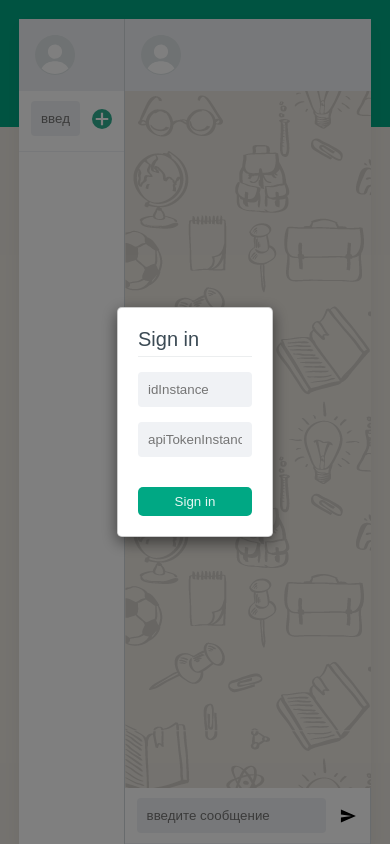
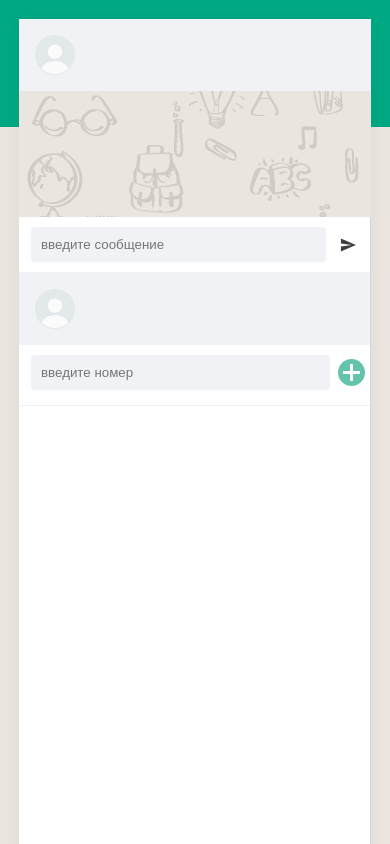
Before and after one commit to eugened503/green-api, a React (Create React App) app: page / in a window 390 px wide. Shown: the top 844 px of the page. Built offline with nearby package versions, Linux system fonts and the light colour scheme.

Commit message:
feat: добавление адаптивных стилей

```diff
--- a/src/components/app/app.jsx
+++ b/src/components/app/app.jsx
@@ -32,7 +32,7 @@ function App() {
     <div className={styles.app}>
       <Header />
       <Chat />
-      <Modal isModal={isModal} setModal={setModal} />
+      {/* <Modal isModal={isModal} setModal={setModal} /> */}
       {messageStatus}
     </div>
   );
--- a/src/components/app/app.module.scss
+++ b/src/components/app/app.module.scss
@@ -1,8 +1,5 @@
 .app {
   display: flex;
-  //overflow-y: auto;
-  //width: 100%;
-  //height: 100%;
   min-height: 100vh;
   justify-content: center;
   align-items: flex-start;
--- a/src/components/chat/chat.jsx
+++ b/src/components/chat/chat.jsx
@@ -5,8 +5,13 @@ import Contacts from "../contacts/contacts";
 const Chat = () => {
   return (
     <div className={styles.chat}>
-      <Contacts></Contacts>
-      <Messages></Messages>
+      <div className={styles.chat__desktop}>
+        <Contacts />
+      </div>
+      <Messages />
+      <div className={styles.chat__mobile}>
+        <Contacts />
+      </div>
     </div>
   );
 };
--- a/src/components/chat/chat.module.scss
+++ b/src/components/chat/chat.module.scss
@@ -7,4 +7,22 @@
   min-height: 512px;
   z-index: 1;
   box-shadow: 0 6px 18px rgba(11, 20, 26, 0.05);
+
+  @media screen and (max-width: 705px) {
+    flex-direction: column;
+  }
+  &__desktop {
+    flex: 0 0 30%;
+    max-width: 30%;
+    @media screen and (max-width: 705px) {
+      display: none;
+    }
+  }
+
+  &__mobile {
+    display: none;
+    @media screen and (max-width: 705px) {
+      display: block;
+    }
+  }
 }
--- a/src/components/contacts/contacts.jsx
+++ b/src/components/contacts/contacts.jsx
@@ -12,6 +12,7 @@ const Contacts = () => {
   const [isNumberInter, setNumberInter] = useState("");
   const [isError, setError] = useState("");
   const dispatch = useDispatch();
+  console.log(contacts);
 
   useEffect(() => {
     if (user.length > 0) {
@@ -19,13 +20,25 @@ const Contacts = () => {
     }
   }, [user]);
 
+  useEffect(() => {
+    setError("");
+  }, [isNumberInter]);
+
   const handleContact = (num) => {
+    if (isNumberInter !== "") {
       if (!contacts.some((item) => item.number === num)) {
+        if (contacts.length === 3) {
+          setError("Допустимое количество чатов: 3");
+          return;
+        }
         dispatch(addContact(num));
         setNumberInter("");
         setError("");
       } else {
         setError("Номер есть в списке контактов!");
+      }
+    } else {
+      setError("Введите номер!");
     }
   };
 
@@ -40,11 +53,9 @@ const Contacts = () => {
             type="text"
             placeholder="введите номер"
           />
-          <div className={styles.contacts__buttons}>
           <button onClick={() => handleContact(isNumberInter)} type="button">
             <AddIcon />
           </button>
-          </div>
         </div>
         <span>{isError}</span>
       </div>
--- a/src/components/contacts/contacts.module.scss
+++ b/src/components/contacts/contacts.module.scss
@@ -1,8 +1,7 @@
 .contacts {
-  flex: 0 0 30%;
-  max-width: 30%;
   background-color: #fff;
   border-right: 1px solid #d1d7db;
+  height: 100%;
 
   &__wrapper {
     border-bottom: 1px solid #f0f2f5;
@@ -12,27 +11,29 @@
       color: red;
       font-size: 12px;
       padding: 0 0 5px 14px;
+      animation: appearance 3s forwards;
     }
   }
 
   &__input {
     display: flex;
-    padding: 10px 12px;
+    gap: 5px;
+    padding: 10px 3px 10px 12px;
+
+    input {
+      width: 89%;
+    }
 
     button {
       display: flex;
+      justify-content: center;
       align-items: center;
+      flex: 1;
 
       svg {
-        width: 20px;
+        width: 27px;
       }
     }
-  }
-
-  &__buttons {
-    display: flex;
-    margin: 0 0 0 12px;
-    gap: 5px;
   }
 
   &__container {
@@ -45,3 +46,12 @@
     }
   }
 }
+
+@keyframes appearance {
+  0% {
+    opacity: 0;
+  }
+  100% {
+    opacity: 1;
+  }
+}
--- a/src/components/messages/messages.jsx
+++ b/src/components/messages/messages.jsx
@@ -12,7 +12,7 @@ import {
 const Messages = () => {
   const { currentNum } = useSelector((state) => state.contacts);
   const { idInstance, apiTokenInstance } = useSelector((state) => state.user);
-  const { message, receiptId, result } = useSelector((state) => state.message);
+  const { message, receiptId } = useSelector((state) => state.message);
   const [isCurrentMessage, setCurrentMessage] = useState(null);
   const dispatch = useDispatch();
 
@@ -48,29 +48,6 @@ const Messages = () => {
     }
   }, [apiTokenInstance, dispatch, idInstance, receiptId]);
 
-  // const getReceiveNotification = () => {
-  //   dispatch(
-  //     receiveNotification({
-  //       idInstance,
-  //       apiTokenInstance,
-  //     })
-  //   );
-  // };
-
-  // const deleteReceiveNotification = () => {
-  //   dispatch(
-  //     deleteNotification({
-  //       idInstance,
-  //       apiTokenInstance,
-  //       receiptId,
-  //     })
-  //   );
-  // };
-
-  // console.log("receiptId", receiptId);
-  // console.log("result", result);
-  // console.log("message", message);
-
   let content;
 
   if (isCurrentMessage) {
@@ -89,31 +66,6 @@ const Messages = () => {
     <div className={styles.messages}>
       <Contact tel={currentNum} />
       {content}
-      {/* <div>
-        <button
-          onClick={getReceiveNotification}
-          style={{
-            backgroundColor: "salmon",
-            color: "blue",
-            width: "150px",
-            height: "50px",
-            margin: "0 20px 0 0",
-          }}
-        >
-          получить
-        </button>
-        <button
-          onClick={deleteReceiveNotification}
-          style={{
-            backgroundColor: "salmon",
-            color: "blue",
-            width: "150px",
-            height: "50px",
-          }}
-        >
-          удалить
-        </button>
-      </div> */}
       <MessagesFooter />
     </div>
   );
--- a/src/components/messages/messages.module.scss
+++ b/src/components/messages/messages.module.scss
@@ -1,7 +1,25 @@
 .messages {
+  position: relative;
   flex-grow: 1;
   background-image: (url(../../images/school.png));
   background-color: #eae6df;
+
+  // &__button {
+  //   display: none;
+  //   position: absolute;
+  //   z-index: 1;
+  //   top: 18px;
+  //   left: 68px;
+  //   svg {
+  //     width: 35px;
+  //   }
+  //   svg path {
+  //     fill: #00a884;
+  //   }
+  //   @media screen and (max-width: 705px) {
+  //     display: flex;
+  //   }
+  // }
 
   &__container {
     display: flex;
@@ -9,6 +27,6 @@
     padding: 63px;
     gap: 20px;
     overflow-y: auto;
-    height: calc(100vh - 147px);
+    height: calc(100% - 128px);
   }
 }
--- a/src/components/modal/modal.jsx
+++ b/src/components/modal/modal.jsx
@@ -1,12 +1,18 @@
 import styles from "./modal.module.scss";
-import { useState } from "react";
+import { useState, useEffect } from "react";
 import { useDispatch } from "react-redux";
 import { getUser } from "../../store/userReducer";
 
-const Modal = ({isModal, setModal}) => {
+const Modal = ({ isModal, setModal }) => {
   const [idInstance, setIdInstance] = useState("");
   const [apiTokenInstance, setApiTokenInstance] = useState("");
+  const [isError, setError] = useState("");
   const dispatch = useDispatch();
+
+  useEffect(() => {
+    setError("");
+  }, [idInstance, apiTokenInstance]);
+
 
   if (!isModal) return null;
 
@@ -16,6 +22,8 @@ const Modal = ({isModal, setModal}) => {
       const userData = { idInstance, apiTokenInstance };
       dispatch(getUser(userData));
       setModal(false);
+    } else {
+      setError("Поля должны быть заполнены!");
     }
   };
 
@@ -38,6 +46,7 @@ const Modal = ({isModal, setModal}) => {
             onChange={(e) => setApiTokenInstance(e.target.value.trim())}
             value={apiTokenInstance}
           ></input>
+          <span>{isError}</span>
           <button type="submit" className={styles.modal__submit}>
             Sign in
           </button>
--- a/src/components/modal/modal.module.scss
+++ b/src/components/modal/modal.module.scss
@@ -43,10 +43,16 @@
     flex-direction: column;
     margin: 15px 0 0;
     gap: 15px;
+    span {
+      display: block;
+      height: 14px;
+      font-size: 12px;
+      color: red;
+      animation: appearance 2.5s forwards;
+    }
   }
 
   &__submit {
-    margin: 15px 0 0;
     border-radius: 5px;
     padding: 7px 13px;
     color: rgba(255, 255, 255, 0.9);
@@ -55,7 +61,16 @@
     transition: opacity 200ms ease-in;
 
     &:hover {
-      opacity: .75;
+      opacity: 0.75;
     }
   }
 }
+
+@keyframes appearance {
+  0% {
+    opacity: 0;
+  }
+  100% {
+    opacity: 1;
+  }
+}
--- a/src/index.scss
+++ b/src/index.scss
@@ -30,3 +30,11 @@ input {
     box-shadow: 0 0 8px rgb(138, 250, 175);
   }
 }
+
+svg {
+  opacity: 0.75;
+  transition: opacity 200ms ease-in;
+  &:hover {
+    opacity: 1;
+  }
+}
```
Also changed, not shown: src/images/open-menu.svg (added). Lines whose indentation alone changed are shown as unchanged.
